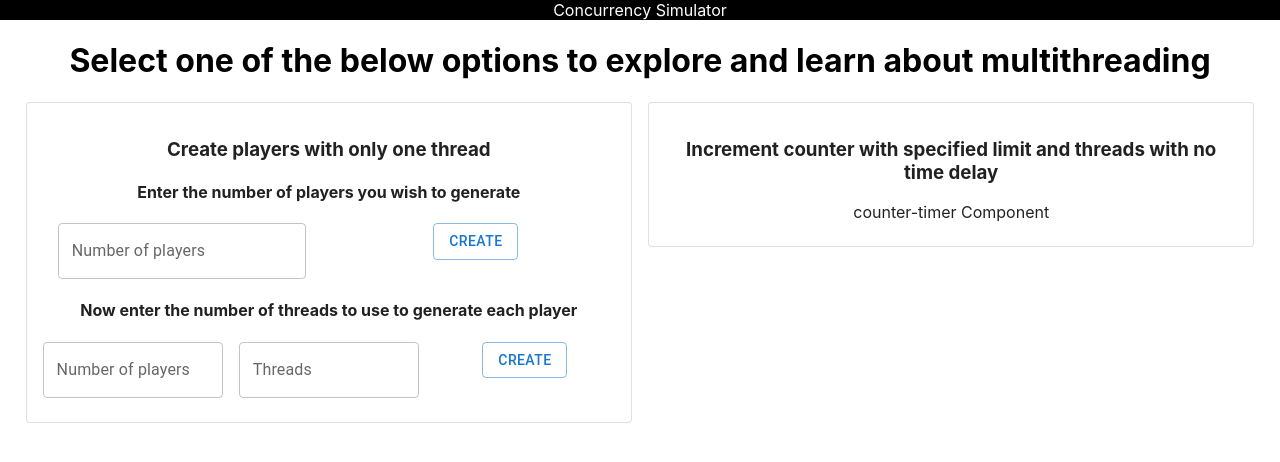
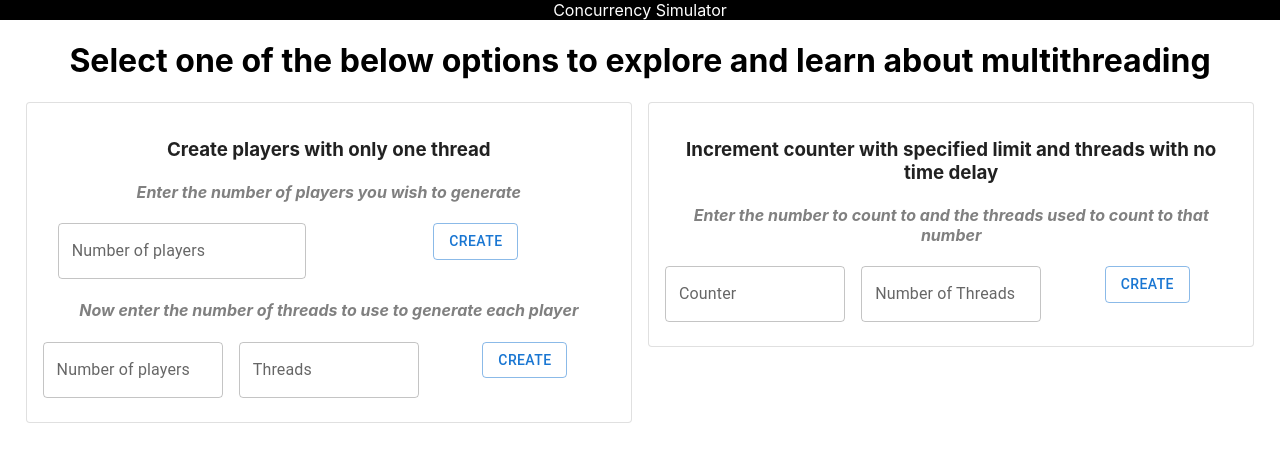
Before and after one commit to randyfranzmeier/SpringSync, a React (Create React App) app in the folder multi-threaded-apis/src/main/resources/static/concurrency/: page / in a window 1280 px wide. Shown: the top 462 px of the page. Built offline with nearby package versions, Linux system fonts and the light colour scheme.

Commit message:
Finalized implementation

```diff
--- a/multi-threaded-apis/src/main/resources/static/concurrency/src/components/counter-timer/counter-timer.js
+++ b/multi-threaded-apis/src/main/resources/static/concurrency/src/components/counter-timer/counter-timer.js
@@ -1,12 +1,147 @@
-import React from 'react';
-import PropTypes from 'prop-types';
+import React, {useRef, useState} from 'react';
 import { CounterTimerWrapper } from './counter-timer.styled';
+import {Alert, Button, Grid2, LinearProgress, TextField} from "@mui/material";
+import {InstructionHeader, ResponseContainer, TopMargin} from "../shared/component-styles";
+import {COUNTER} from "../../constants/Counter"
+import {THREAD} from "../../constants/Threads";
+import {API_URLS} from "../../constants/endpoints";
+import {CounterRequest, CounterResponse} from "../../models/Counter";
 
-const CounterTimer = () => (
- <CounterTimerWrapper>
-    counter-timer Component
- </CounterTimerWrapper>
+function CounterTimer () {
+    let controller = useRef(null);
+    let numThreadsRef = useRef(0);
+    let counterRef = useRef(0);
+    const [response, setResponse] = useState(null);
+    const [isWaiting, setIsWaiting] = useState(false);
+    const [counterError, setCounterError] = useState(false);
+    const [counterErrorText, setCounterErrorText] = useState("");
+    const [numThreadsError, setNumThreadsError] = useState(false);
+    const [numThreadsErrorText, setNumThreadsErrorText] = useState("");
+    const [buttonText, setButtonText] = useState("Create");
+
+
+    let getCounterAsync = async () => {
+        const body = new CounterRequest(Number(numThreadsRef.current.value), Number(counterRef.current.value));
+
+        return fetch(API_URLS.CounterTimer, {
+            method: "POST",
+            signal: controller.current.signal,
+            mode: "cors",
+            headers: { "Content-Type": "application/json" },
+            body: JSON.stringify(body)
+        });
+    }
+
+    let handleCounter = async () => {
+        let newButtonText = buttonText === "Create"? "Cancel": "Create";
+        // Change button text on click
+        setButtonText(newButtonText);
+        //Bad... should make Create a constant
+        if (newButtonText === "Create") {
+            //cancel API call
+            controller.current?.abort();
+            setIsWaiting(false);
+            setResponse(null);
+        }
+        else {
+            if (!numThreadsError && !counterError) {
+                // reset response
+                setResponse(null);
+                controller.current = new AbortController();
+                // call API
+                const res = await getCounterAsync().catch(error => console.log('err: ', error));
+                if (res?.ok) {
+                    let counterResponse = await res.json();
+                    let counter = await new CounterResponse(counterResponse.timeToComplete, counterResponse.endValue);
+                    setButtonText('Create');
+                    setIsWaiting(false);
+                    setResponse(counter);
+                }
+            }
+        }
+    }
+
+    let handleCounterChange = (event) => {
+        if (!event.target.value) {
+            setCounterError(true)
+            setCounterErrorText("Counter must have a value");
+        }
+        else if (event.target.value > COUNTER.MAX_NUMBER) {
+            setCounterError(true)
+            setCounterErrorText(`Counter cannot exceed ${COUNTER.MAX_NUMBER}`)
+        }
+        else if (event.target.value < 1) {
+            setCounterError(true)
+            setCounterErrorText(`Counter must be greater than 0`)
+        }
+        else {
+            setCounterError(false)
+        }
+
+    }
+
+    let handleThreadChange = (event) => {
+        if (!event.target.value) {
+            setNumThreadsError(true);
+            setNumThreadsErrorText("Threads must have a value");
+        }
+        else if (event.target.value > THREAD.LIMIT) {
+            setNumThreadsError(true);
+            setNumThreadsErrorText(`Cannot exceed ${THREAD.LIMIT} threads`)
+        }
+        else if (event.target.value < 1) {
+            setNumThreadsError(true);
+            setNumThreadsErrorText(`Threads must be greater than 0`)
+        }
+        else {
+            setNumThreadsError(false);
+        }
+    }
+
+
+return (
+    <CounterTimerWrapper>
+        <InstructionHeader>
+            <h4>Enter the number to count to and the threads used to count to that number</h4>
+        </InstructionHeader>
+        <Grid2 container spacing={2}>
+            {numThreadsError && <Grid2 size={12}>
+                <Alert severity="error">
+                    {numThreadsErrorText}
+                </Alert>
+            </Grid2>}
+            {counterError && <Grid2 size={12}>
+                <Alert severity="error">
+                    {counterErrorText}
+                </Alert>
+            </Grid2>}
+            <Grid2 size={4}>
+                <TextField label="Counter" color="secondary" inputRef={counterRef} type="number" onChange={handleCounterChange} />
+            </Grid2>
+            <Grid2 size={4}>
+                <TextField label="Number of Threads" color="secondary" inputRef={numThreadsRef}
+                           type="number" onChange={handleThreadChange}/>
+            </Grid2>
+            <Grid2 size={4}>
+                <Button variant="outlined"
+                        onClick={handleCounter}>{buttonText}</Button>
+            </Grid2>
+        </Grid2>
+        {isWaiting && <Grid2 size={12}>
+            <TopMargin>
+                <LinearProgress/>
+            </TopMargin>
+        </Grid2>}
+        {response && <ResponseContainer>
+            <div style={{width: 50 + "%", border: 1 + "px " + "solid " + "#e0dcdc"}}>
+                <h3>Response Details</h3>
+                <h4>Time: {response.timeToComplete} ms</h4>
+                <h4>Final value of number: {response.endValue}</h4>
+            </div>
+        </ResponseContainer>}
+    </CounterTimerWrapper>
 );
+}
 
 CounterTimer.propTypes = {};
 
--- a/multi-threaded-apis/src/main/resources/static/concurrency/src/components/threads-players/threads-players.js
+++ b/multi-threaded-apis/src/main/resources/static/concurrency/src/components/threads-players/threads-players.js
@@ -4,7 +4,7 @@ import {Alert, Button, Grid2, LinearProgress, TextField, Divider} from "@mui/mat
 import {PLAYER} from "../../constants/Players";
 import {API_URLS} from "../../constants/endpoints";
 import {Player, PlayerHandler, ThreadedPlayerRequest} from "../../models/Player";
-import {ResponseContainer, TopMargin} from "../shared/component-styles";
+import {InstructionHeader, ResponseContainer, TopMargin} from "../shared/component-styles";
 import {THREAD} from "../../constants/Threads";
 
 // TODO put question mark icon so users can learn more about what the API does
@@ -150,7 +150,9 @@ function ThreadsPlayers () {
     return (
         <>
         <NoThreadsPlayerWrapper>
+            <InstructionHeader>
             <h4>Enter the number of players you wish to generate</h4>
+            </InstructionHeader>
             <Grid2 container spacing={2}>
                 {singleThreadPlayerHandler.error && <Grid2 size={12}>
                     <Alert severity="error" onClose={
@@ -180,7 +182,9 @@ function ThreadsPlayers () {
 
 
     <PlayersWithThreadsWrapper>
-        <h4>Now enter the number of threads to use to generate each player</h4>
+        <InstructionHeader>
+            <h4>Now enter the number of threads to use to generate each player</h4>
+        </InstructionHeader>
         <Grid2 container spacing={2}>
             {threadedPlayerHandler.error && <Grid2 size={12}>
                 <Alert severity="error" onClose={
```
